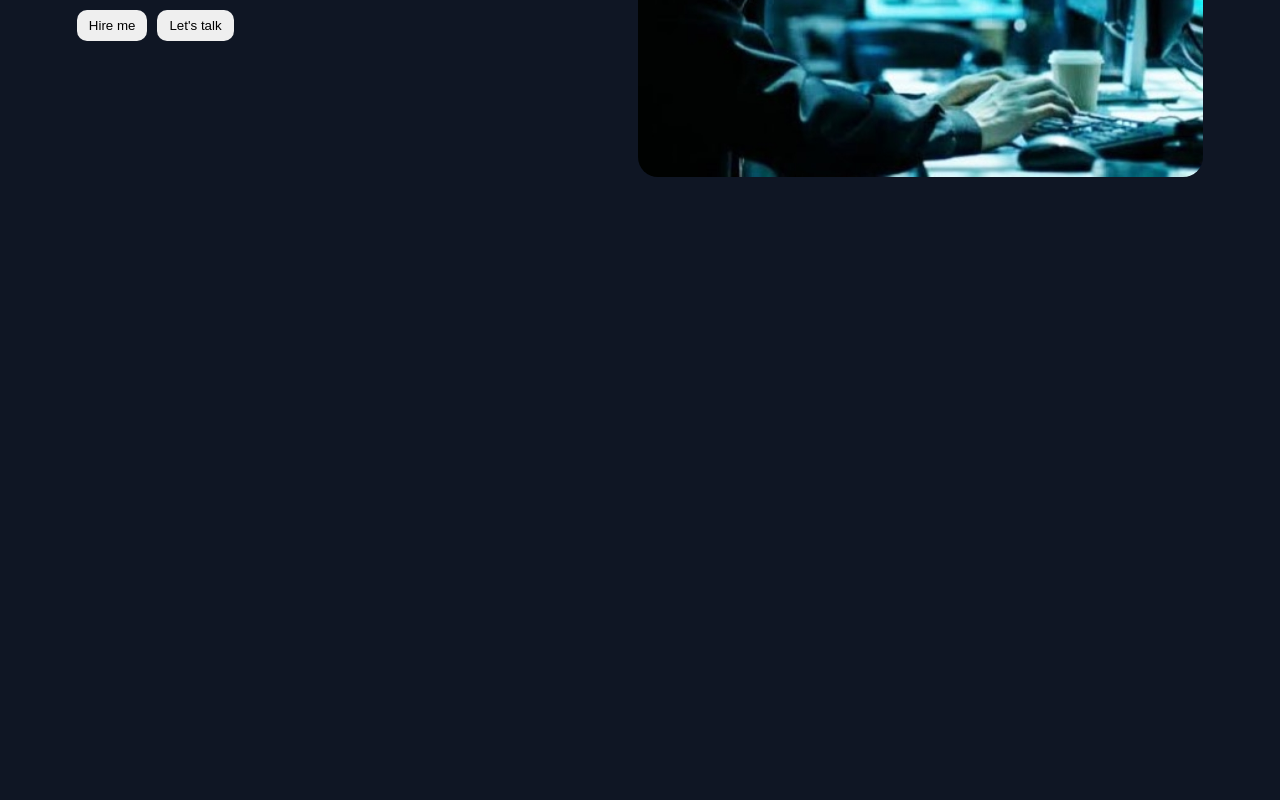
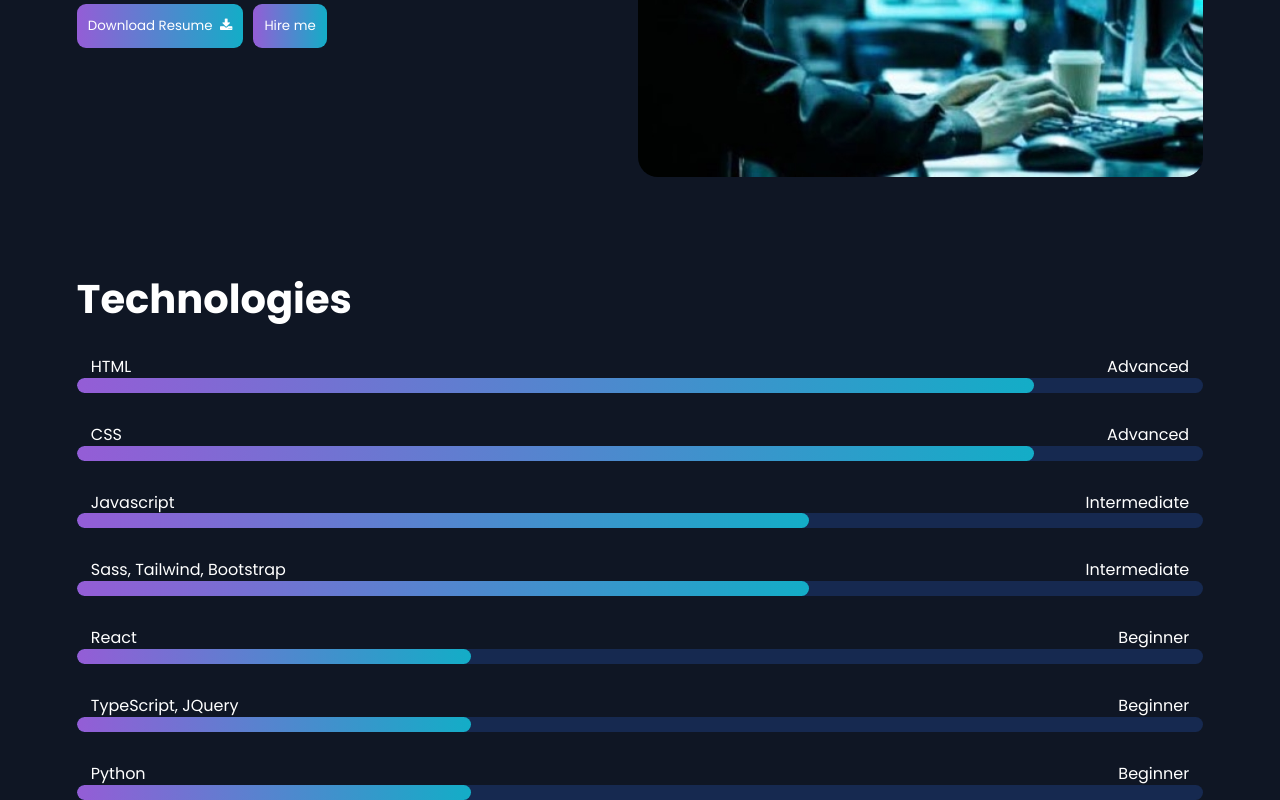
Before and after one commit to Maarcbaz/Maarcbaz_port, a plain HTML site: page index.html in a window 1280 px wide. Shown: the part 459-1259 px from the top of the page. Before the commit the page ends 800 px from the top, so only its background shows below. Drawn offline with Linux system fonts and the light colour scheme.

Commit message:
technology section

```diff
--- a/index.html
+++ b/index.html
@@ -23,9 +23,22 @@
 						<img src="./images/logo.png" alt="" />
 					</div>
 					<ul>
-						<li><a href="#about">About</a></li>
-						<li><a href="#home">Technologies</a></li>
-						<li><a href="#home">Project</a></li>
+						<li>
+							<a href="#about" onclick="addActive('about')" class="active"
+								>About</a
+							>
+						</li>
+						<li>
+							<a href="#Technologies" onclick="addActive('technologies')"
+								>Technologies</a
+							>
+						</li>
+						<li>
+							<a href="#Project" onclick="addActive('project')">Project</a>
+						</li>
+						<li>
+							<a href="#contact" onclick="addActive('contact')">contact</a>
+						</li>
 					</ul>
 					<div class="icon">
 						<ul>
@@ -57,8 +70,9 @@
 					<div class="overlay_content">
 						<ul>
 							<li><a href="#about">About</a></li>
-							<li><a href="#home">Technologies</a></li>
-							<li><a href="#home">Project</a></li>
+							<li><a href="#technologies">Technologies</a></li>
+							<li><a href="#project">Project</a></li>
+							<li><a href="#contact">Contact</a></li>
 						</ul>
 					</div>
 				</div>
@@ -107,14 +121,85 @@
 						>
 					</p>
 					<div class="btns">
+						<button class="talk_btn">
+							Download Resume
+							<span class="download"><i class="fa fa-download"></i></span>
+						</button>
 						<button class="hire_btn">Hire me</button>
-						<button class="talk_btn">Let's talk</button>
 					</div>
 				</div>
 				<div>
 					<img src="./images/staff2.jpg" alt="Abass image" />
 				</div>
 			</article>
+			<section class="section_technologies" id="Technologies">
+				<h1>technologies</h1>
+				<div class="technologies">
+					<div class="technology">
+						<div class="course">
+							<p>HTML</p>
+							<p>Advanced</p>
+						</div>
+						<div class="th_c">
+							<div class="th_layer_high"></div>
+						</div>
+					</div>
+					<div class="technology">
+						<div class="course">
+							<p>CSS</p>
+							<p>Advanced</p>
+						</div>
+						<div class="th_c">
+							<div class="th_layer_high"></div>
+						</div>
+					</div>
+					<div class="technology">
+						<div class="course">
+							<p>Javascript</p>
+							<p>Intermediate</p>
+						</div>
+						<div class="th_c">
+							<div class="th_layer_inter"></div>
+						</div>
+					</div>
+					<div class="technology">
+						<div class="course">
+							<p>Sass, Tailwind, Bootstrap</p>
+							<p>Intermediate</p>
+						</div>
+						<div class="th_c">
+							<div class="th_layer_inter"></div>
+						</div>
+					</div>
+					<div class="technology">
+						<div class="course">
+							<p>React</p>
+							<p>Beginner</p>
+						</div>
+						<div class="th_c">
+							<div class="th_layer_beginner"></div>
+						</div>
+					</div>
+					<div class="technology">
+						<div class="course">
+							<p>TypeScript, JQuery</p>
+							<p>Beginner</p>
+						</div>
+						<div class="th_c">
+							<div class="th_layer_beginner"></div>
+						</div>
+					</div>
+					<div class="technology">
+						<div class="course">
+							<p>Python</p>
+							<p>Beginner</p>
+						</div>
+						<div class="th_c">
+							<div class="th_layer_beginner"></div>
+						</div>
+					</div>
+				</div>
+			</section>
 		</main>
 	</body>
 </html>
--- a/js/main.js
+++ b/js/main.js
@@ -14,3 +14,11 @@ all.addEventListener('click', () => {
         overlay.style.width = '0'
     }
 })
+let anchors = document.querySelectorAll('body > header > nav > div > ul >  a')
+function addActive(add) {
+    anchors.forEach(anchor => {
+        anchor.style.display = 'none'
+    })
+    document.getElementById(add) = currentTarget.classList.add('active')
+    // add.currentTarget.classList.add('active')
+}
--- a/styles.css
+++ b/styles.css
@@ -9,12 +9,21 @@
 
  /* VARIABLES  */
  :root {
-     --MAINBG-CLR: #0F1624;
-     --BLACK-CLR: #000;
-     --WHITE-CLR: #fff;
+     --MAINBG-CLR: hsl(220, 41%, 10%);
+     --BLACK-CLR: hsl(0, 0%, 0%);
+     --WHITE-CLR: rgb(255, 255, 255);
      --LIGHT-WHITE-CLR: rgba(97, 92, 92, 0.331);
      --LIGHT-FILTER: rgba(152, 154, 152, 0.3);
-     --ABOUT-TEXT-CLR: #848181;
+     --ABOUT-TEXT-CLR: hsl(0, 1%, 51%);
+     --TECH-BG: hsl(220, 57%, 20%);
+     --LINEAR-GRD: linear-gradient(270deg, #13ADC7 0%, #6978D1 66.67%, #945DD6 100%);
+     /* FONT WEIGHT  */
+     --FW-400: 400;
+     --FW-500: 500;
+     --FW-600: 600;
+     --FW-700: 700;
+     --FW-800: 800;
+     --FW-900: 900;
  }
 
  /* GENERAL STYLING  */
@@ -77,6 +86,17 @@
  }
 
  .topnav ul a:hover {
+     padding-bottom: 20px;
+     border-bottom: 2px solid var(--LIGHT-FILTER);
+ }
+
+
+ .active {
+     padding-bottom: 20px;
+     border-bottom: 2px solid var(--WHITE-CLR);
+ }
+
+ .icon ul a:hover {
      padding-bottom: 20px;
      border-bottom: 2px solid var(--WHITE-CLR);
  }
@@ -165,15 +185,94 @@
      cursor: pointer;
      border: none;
      outline: none;
-     padding: .5rem .75rem;
+     padding: 12px 11px;
      border-radius: 10px;
+     border-radius: 9px;
+     background: var(--LINEAR-GRD);
+     color: var(--WHITE-CLR);
+     font-family: inherit;
+ }
+
+ .about button:hover {
+     filter: brightness(80%);
  }
 
  .btns {
      margin-top: 10px;
-
      display: flex;
      gap: 10px;
+ }
+
+ .download {
+     padding-left: 4px;
+     padding-bottom: 6px;
+ }
+
+ /* MAIN TECHNOLOGIES  */
+ .section_technologies {
+     margin-top: 6rem;
+ }
+
+ .course h1,
+ p {
+     color: var(--WHITE-CLR);
+     padding-inline: 14px;
+     font-family: inherit;
+ }
+
+ .course {
+     margin-top: 4rem;
+     display: flex;
+     justify-content: space-between;
+ }
+
+ .th_c {
+     position: relative;
+     width: 100%;
+     height: 15px;
+     border-radius: 83px;
+     background-color: var(--TECH-BG);
+     overflow: hidden;
+ }
+
+ .th_layer_high {
+     position: absolute;
+     width: 85%;
+     height: 15px;
+     top: 0;
+     border-radius: 83px;
+     background: repeating-linear-gradient(270deg, #13ADC7 0%, #6978D1 66.67%, #945DD6 100%);
+ }
+
+ .th_layer_inter {
+     position: absolute;
+     width: 65%;
+     height: 15px;
+     top: 0;
+     border-radius: 83px;
+     background: repeating-linear-gradient(270deg, #13ADC7 0%, #6978D1 66.67%, #945DD6 100%);
+ }
+
+ .th_layer_beginner {
+     position: absolute;
+     width: 35%;
+     height: 15px;
+     top: 0;
+     border-radius: 83px;
+     background: repeating-linear-gradient(270deg, #13ADC7 0%, #6978D1 66.67%, #945DD6 100%);
+ }
+
+ .technology {
+     display: flex;
+     flex-direction: column;
+     margin-top: -2rem;
+ }
+
+ .section_technologies h1 {
+     text-transform: capitalize;
+     color: var(--WHITE-CLR);
+     font-weight: var(--FW-900);
+     font-size: 2.5rem;
  }
 
  @media screen and (max-width: 768px) {
@@ -183,6 +282,27 @@
 
      .section_about_text h3 {
          font-size: 1.75rem;
+     }
+ }
+
+
+ @media screen and (max-width: 768px) {
+     article {
+         flex-direction: column-reverse;
+     }
+
+     .btns {
+         align-items: center;
+         justify-content: center;
+     }
+
+     .section_about_text {
+         text-align: center;
+         width: 100%;
+     }
+
+     nav ul {
+         gap: 2rem;
      }
  }
 
@@ -289,6 +409,12 @@
          align-items: center;
          justify-content: center;
      }
+
+     /* TECHNOLOGIES  */
+     .course h1,
+     p {
+        font-size: 14px;
+    }
  }
 
  @media screen and (max-width: 480px) {}
```
